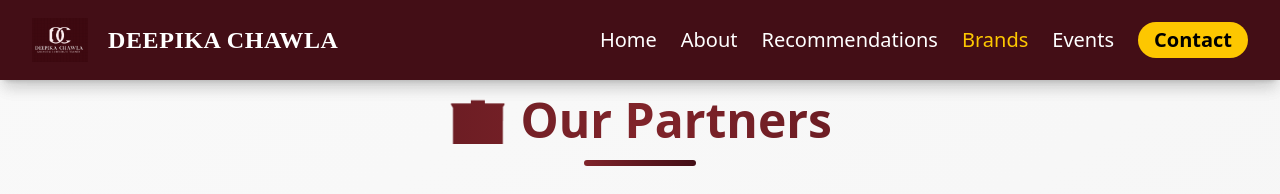
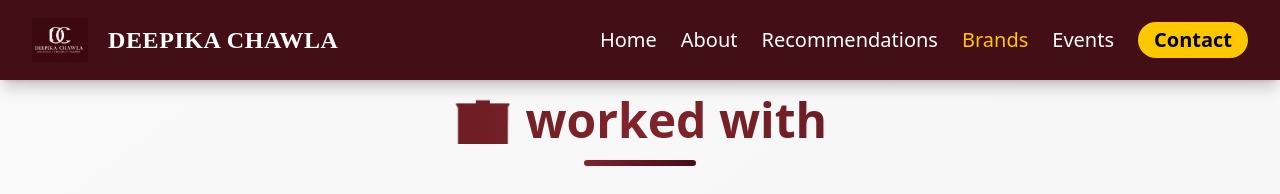
Before and after one commit to AnuragSharma2005/freelancing, a React (Vite) app: page /brands in a window 1280 px wide. Shown: the top 194 px of the page. Built offline with nearby package versions, Linux system fonts and the light colour scheme.

Commit message:
change brands title

```diff
--- a/src/Components/Brands.jsx
+++ b/src/Components/Brands.jsx
@@ -39,7 +39,7 @@
         {/* Heading */}
         <div className="text-center mb-12">
           <h1 className="text-4xl md:text-5xl font-extrabold text-transparent bg-clip-text bg-gradient-to-r from-[#430e16] via-[#80242a] to-[#430e16]">
-            🏢 Our Partners
+            🏢 worked with
           </h1>
           <div className="h-1.5 w-28 mx-auto mt-4 bg-gradient-to-r from-[#80242a] to-[#430e16] rounded-full"></div>
         </div>
```
